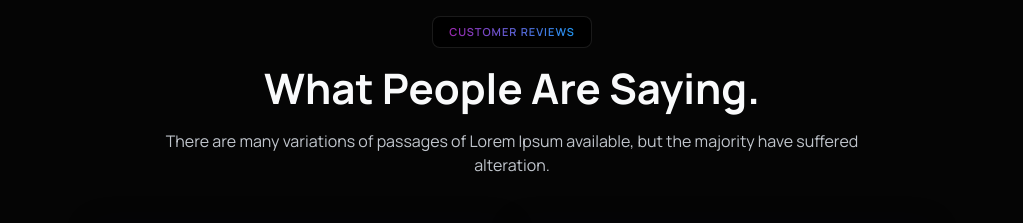
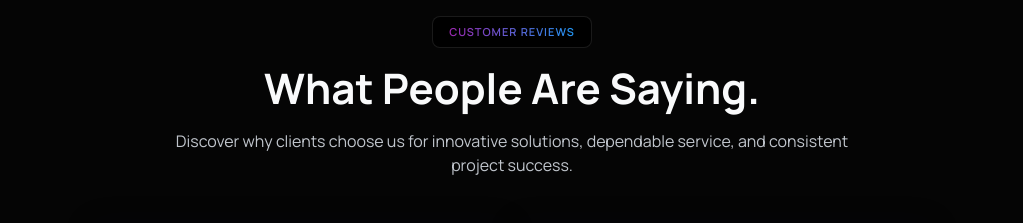
Before and after one commit to khushalishah2611/vedx-solutions-2, a React (Vite) app in the folder frontend/: page / in a window 1280 px wide. Shown: the part 6320-6543 px from the top of the page, without its empty margins (128-1151 px from the left). Built offline with nearby package versions, Linux system fonts and the light colour scheme; no server answers.

Commit message:
final code

```diff
--- a/frontend/src/components/shared/ServicesTestimonials.jsx
+++ b/frontend/src/components/shared/ServicesTestimonials.jsx
@@ -177,8 +177,7 @@ const ServicesTestimonials = () => {
             maxWidth: 720
           }}
         >
-          There are many variations of passages of Lorem Ipsum available, but the
-          majority have suffered alteration.
+          Discover why clients choose us for innovative solutions, dependable service, and consistent project success.
         </Typography>
       </Stack>
 
@@ -224,7 +223,7 @@ const ServicesTestimonials = () => {
                 '&:hover': {
                   transform: 'translateY(-8px) scale(1.02)',
 
-                    borderColor: alpha(accentColor, isDark ? 0.9 : 0.8),
+                  borderColor: alpha(accentColor, isDark ? 0.9 : 0.8),
                 }
               }}
             >
```
